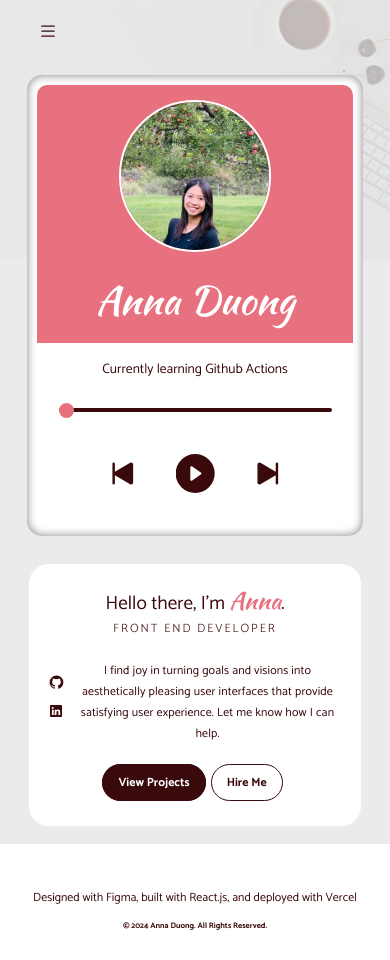
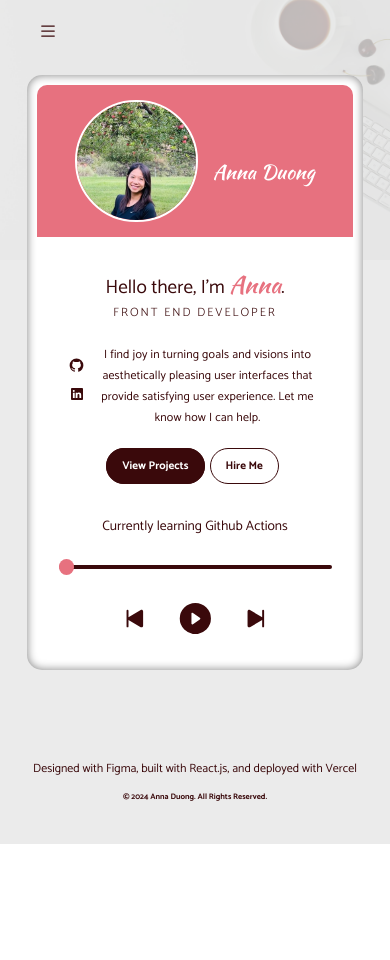
Before and after one commit to annaduong17/portfolio, a React (Create React App) app: page / in a window 390 px wide. After the commit the page ends 844 px from the top, so only its background shows below. Built offline with nearby package versions, Linux system fonts and the light colour scheme.

Commit message:
move Home inside of Phone when screen size is less than 400

```diff
--- a/src/App.js
+++ b/src/App.js
@@ -12,6 +12,7 @@ import BackToTopButton from './components/BackToTopButton';
 function App () {
   const [ scrolled, setScrolled ] = useState(false);
   const [ isDesktop, setIsDesktop ] = useState(window.innerWidth > 600);
+  const [ isMobile, setIsMobile] = useState(window.innerWidth < 400);
   const [ showMenu, setShowMenu ] = useState(false);
   const navbarRef = useRef();
 
@@ -21,6 +22,7 @@ function App () {
 
   const handleResize = () => {
     setIsDesktop(window.innerWidth > 600);
+    setIsMobile(window.innerWidth < 400);
   }
 
   useEffect(() => {
@@ -37,6 +39,14 @@ function App () {
     }
   }, [scrolled]);
 
+  useEffect(() => {
+    window.addEventListener('resize', handleResize);
+
+    return () => {
+      window.removeEventListener('resize', handleResize);
+    }
+  });
+
   return(
         <div className='app'>
           <Navbar
@@ -48,7 +58,7 @@ function App () {
             handleResize={handleResize}
           />
           <Routes>
-            <Route path='/' element={<HomePage />} />
+            <Route path='/' element={<HomePage isMobile={isMobile} />} />
             <Route path='/portfolio' element={<PortfolioPage />} />
             <Route path='/contact' element={<Contact />} />
             <Route path='*' element={<NotFound />} />
--- a/src/components/HomePage.js
+++ b/src/components/HomePage.js
@@ -1,11 +1,11 @@
 import Home from './Home';
 import Phone from './Phone';
 
-function HomePage() {
+function HomePage({ isMobile }) {
   return (
     <div className='home-page'>
-      <Phone />
-      <Home />
+      <Phone isMobile={isMobile}/>
+      {!isMobile && <Home />}
     </div>
   );
 }
--- a/src/components/Navbar.js
+++ b/src/components/Navbar.js
@@ -1,16 +1,7 @@
-import { useEffect } from 'react';
 import { NavLink } from 'react-router-dom';
 import Menu from './Menu';
 
 function Navbar({ scrolled, isDesktop, showMenu, toggleMenu, handleResize }) {
-
-  useEffect(() => {
-    window.addEventListener('resize', handleResize);
-
-    return () => {
-      window.removeEventListener('resize', handleResize);
-    }
-  });
 
   return (
     <div className="navbar-container">
--- a/src/components/Phone.js
+++ b/src/components/Phone.js
@@ -1,6 +1,7 @@
 import { useState, useEffect, useRef } from 'react';
+import Home from './Home';
 
-function Phone() {
+function Phone({ isMobile }) {
   const [ index, setIndex ] = useState(0);
   const [ playing, setPlaying ] = useState(false);
   const rangeRef = useRef(null);
@@ -66,8 +67,9 @@ function Phone() {
         <img height={180}
         width={180}
         className="avatar" src="/images/avatar.jpeg" alt="avatar" />
-        <h2>Anna Duong</h2>
+      <h2 className='name'>Anna Duong</h2>
       </div>
+      {isMobile && <Home />}
 
       <div className="phone-control">
         {renderedItems[index]}
--- a/src/index.scss
+++ b/src/index.scss
@@ -181,7 +181,7 @@ svg {
   width: 100px;
   text-decoration: none;
   font-weight: 700;
-  font-size: clamp(0.75rem, 1vw, 1rem);
+  font-size: clamp(0.7rem, 1vw, 1rem);
   padding-block: clamp(8px, 1.25vw, 15px);
   padding-inline: clamp(15px, 2vw, 30px);
   margin-right: clamp(5px, 0.75vw, 15px);
@@ -311,7 +311,7 @@ svg {
       height: 100%;
     }
 
-    h2 {
+    .name {
       font-family: 'Kaushan Script', cursive;
       font-size: clamp(1.25rem, 2vw, 2rem);
       font-weight: 400;
@@ -799,15 +799,15 @@ svg {
 
         .phone-display {
           // padding-block: 20vw;
+          flex-direction: row;
+          align-items: center;
+          min-height: 100%;
           margin: clamp(10px, 1vw, 10px);
 
           .avatar {
-            width: 50%;
+            width: 40%;
             height: 100%;
-          }
-
-          h2 {
-            font-size: 10vw;
+            margin-right: 15px;
           }
         }
 
@@ -875,12 +875,12 @@ svg {
         }
 
         .control-buttons {
-          margin: 10vw;
+          margin: 8vw;
 
           svg {
-            width: 10vw;
+            width: 8vw;
             height: 100%;
-            padding-inline: 3vw;
+            padding-inline: 2.5vw;
           }
         }
       }
```
